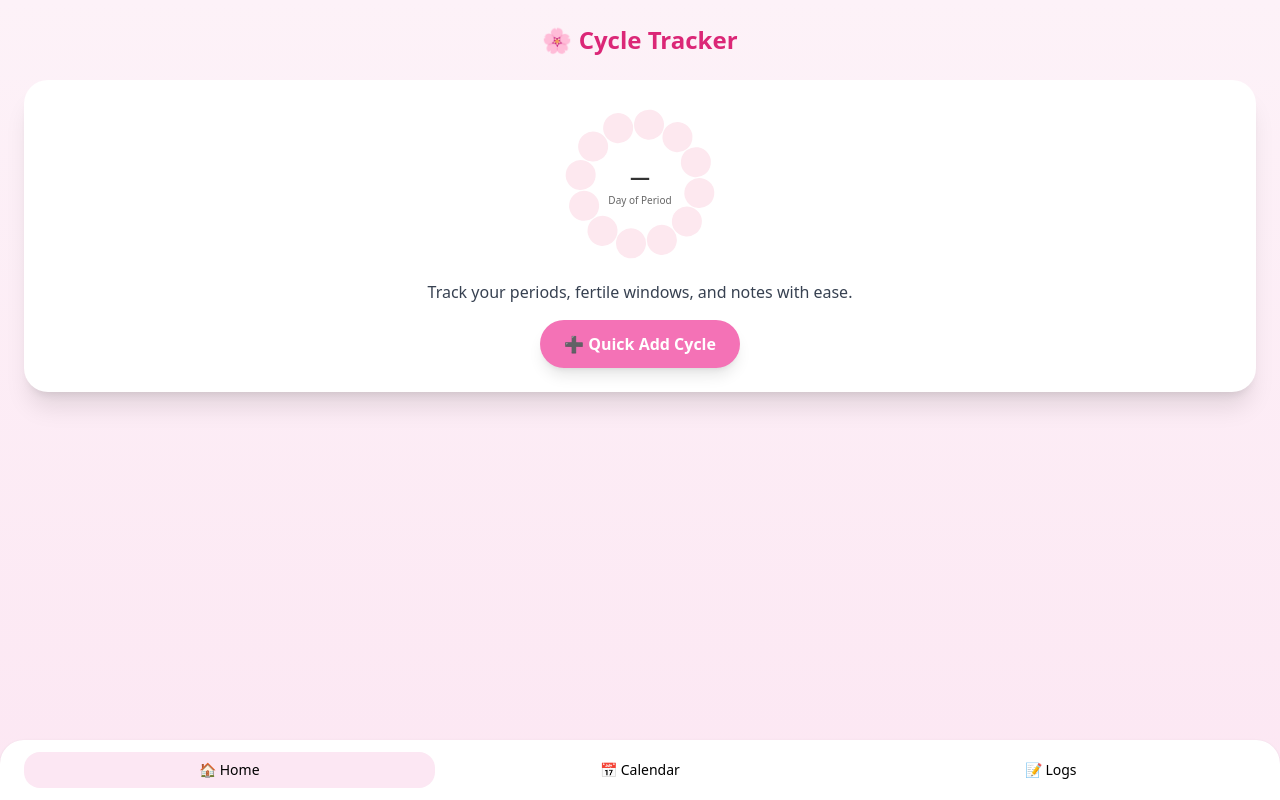
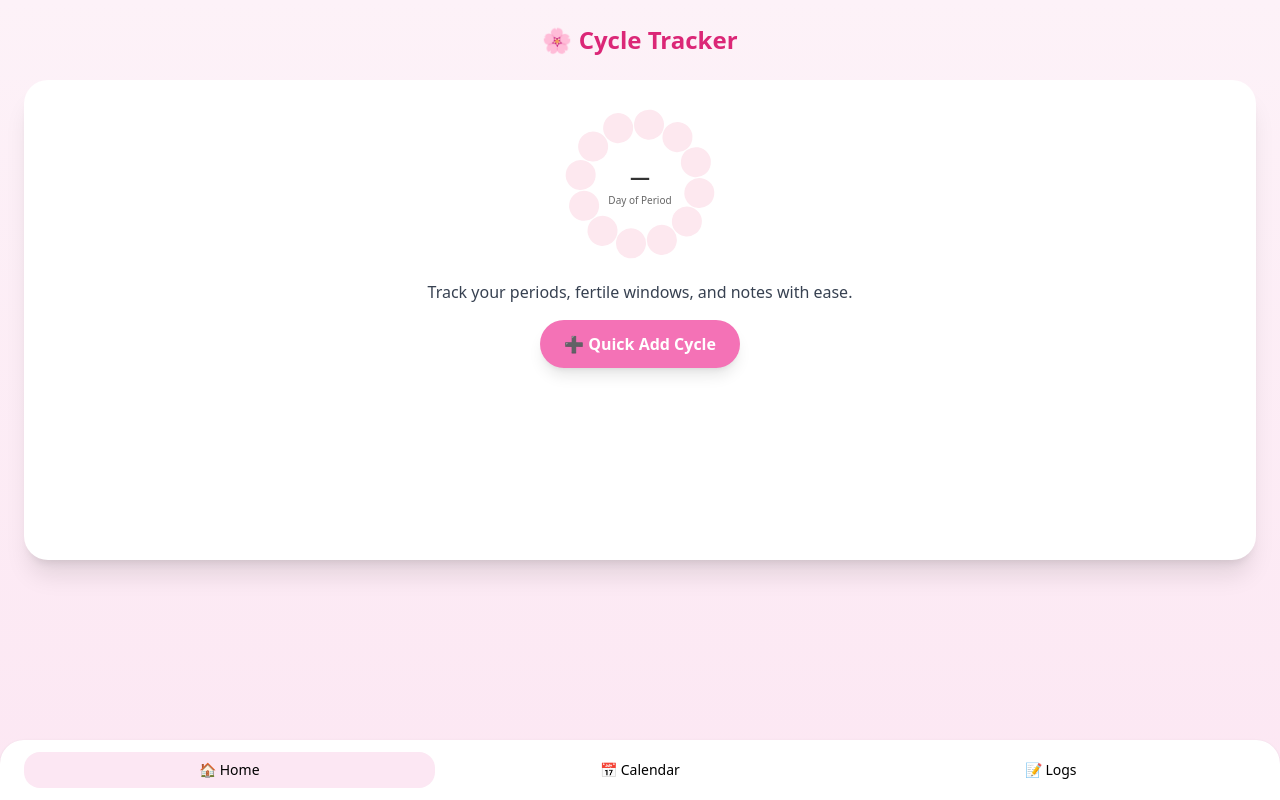
Before and after one commit to aminuastroboy/project-mct, a React (Create React App) app: page / in a window 1280 px wide. Built offline with nearby package versions, Linux system fonts and the light colour scheme.

Commit message:
Update App.js

```diff
--- a/src/App.js
+++ b/src/App.js
@@ -1,6 +1,6 @@
 // src/App.js
 import React, { useState, useEffect } from "react";
-import { motion } from "framer-motion";
+import { AnimatePresence, motion } from "framer-motion";
 import Confetti from "react-confetti";
 import FlowerRing from "./FlowerRing";
 
@@ -39,7 +39,6 @@ function App() {
     setCycles(cycles.map((c) => (c.id === id ? { ...c, ...updated } : c)));
   };
 
-  // Home dynamic cycle info
   let dayOfPeriod = null;
   let totalDays = 28;
   if (cycles.length > 0) {
@@ -53,15 +52,24 @@ function App() {
     totalDays = latest.duration || 28;
   }
 
+  const screenVariants = {
+    initial: { opacity: 0, x: 50 },
+    animate: { opacity: 1, x: 0 },
+    exit: { opacity: 0, x: -50 },
+    transition: { duration: 0.3 }
+  };
+
   return (
-    <div className="min-h-screen bg-gradient-to-b from-pink-50 to-pink-100 p-6 pb-24">
+    <div className="min-h-screen bg-gradient-to-b from-pink-50 to-pink-100 p-6 pb-24 relative overflow-hidden">
       {celebrate && <Confetti />}
       <h1 className="text-2xl font-bold text-pink-600 text-center mb-6">
         🌸 Cycle Tracker
       </h1>
 
-      <div className="bg-white rounded-3xl shadow-xl p-6">
+      <div className="bg-white rounded-3xl shadow-xl p-6 min-h-[60vh]">
+        <AnimatePresence mode="wait">
           {tab === "home" && (
+            <motion.div key="home" {...screenVariants}>
               <div className="flex flex-col items-center">
                 <FlowerRing
                   dayOfPeriod={dayOfPeriod}
@@ -83,11 +91,17 @@ function App() {
                   ➕ Quick Add Cycle
                 </motion.button>
               </div>
+            </motion.div>
           )}
 
-        {tab === "calendar" && <Calendar cycles={cycles} />}
+          {tab === "calendar" && (
+            <motion.div key="calendar" {...screenVariants}>
+              <Calendar cycles={cycles} />
+            </motion.div>
+          )}
 
           {tab === "logs" && (
+            <motion.div key="logs" {...screenVariants}>
               <div>
                 <h2 className="text-lg font-semibold text-pink-600 mb-3">
                   Logged Cycles
@@ -103,7 +117,8 @@ function App() {
                       >
                         <div>
                           <p>
-                        <span className="font-medium">Start:</span> {c.start}
+                            <span className="font-medium">Start:</span>{" "}
+                            {c.start}
                           </p>
                           <p>
                             <span className="font-medium">Duration:</span>{" "}
@@ -133,10 +148,11 @@ function App() {
                   </ul>
                 )}
               </div>
+            </motion.div>
           )}
+        </AnimatePresence>
       </div>
 
-      {/* Form modal */}
       {showForm && (
         <div className="fixed inset-0 bg-black bg-opacity-30 flex items-center justify-center">
           <form
@@ -185,7 +201,7 @@ function App() {
         </div>
       )}
 
-      {/* Bottom nav fixed */}
+      {/* Bottom nav */}
       <nav className="fixed bottom-0 left-0 right-0 bg-white rounded-t-3xl shadow px-6 py-3">
         <div className="grid grid-cols-3 text-center text-sm">
           <button
```
Lines whose indentation alone changed are shown as unchanged.
